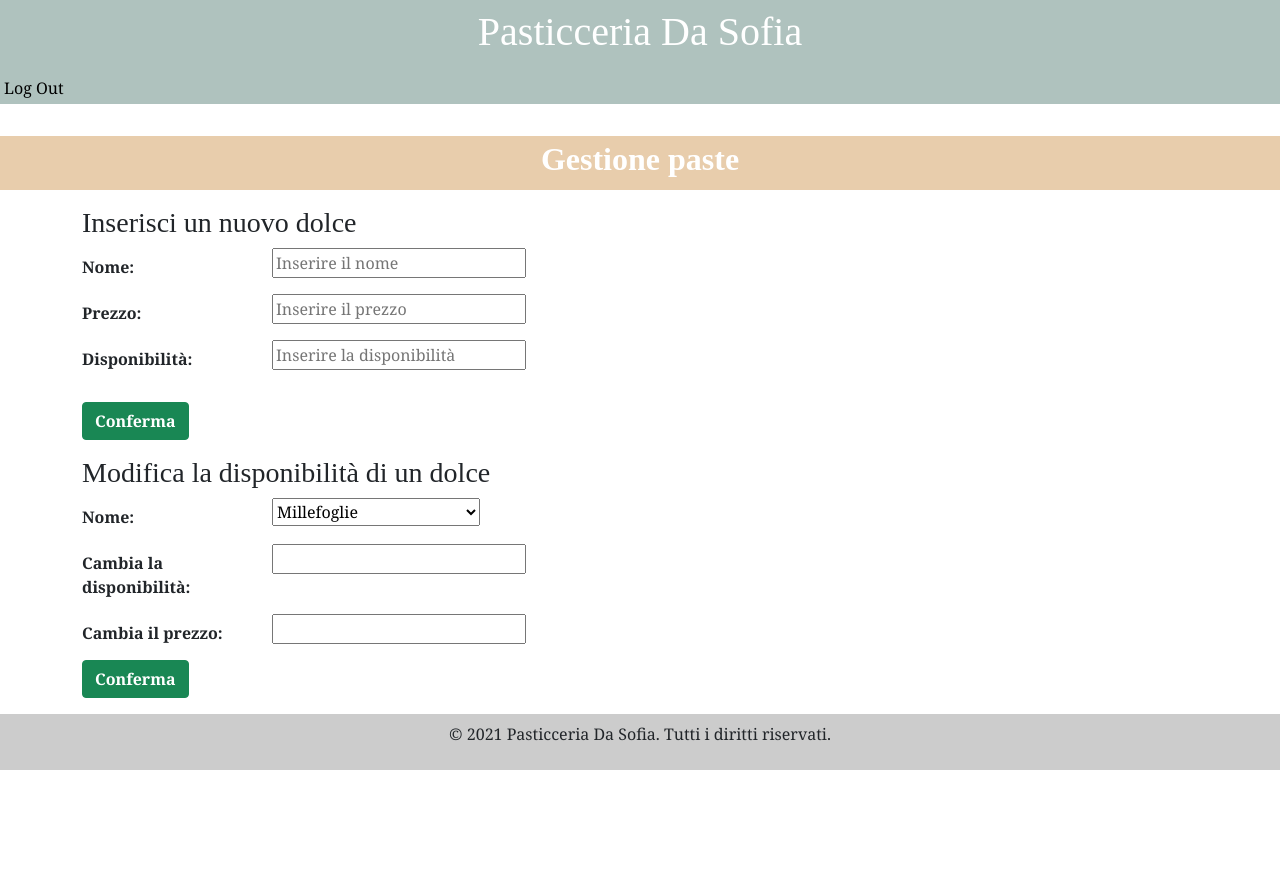
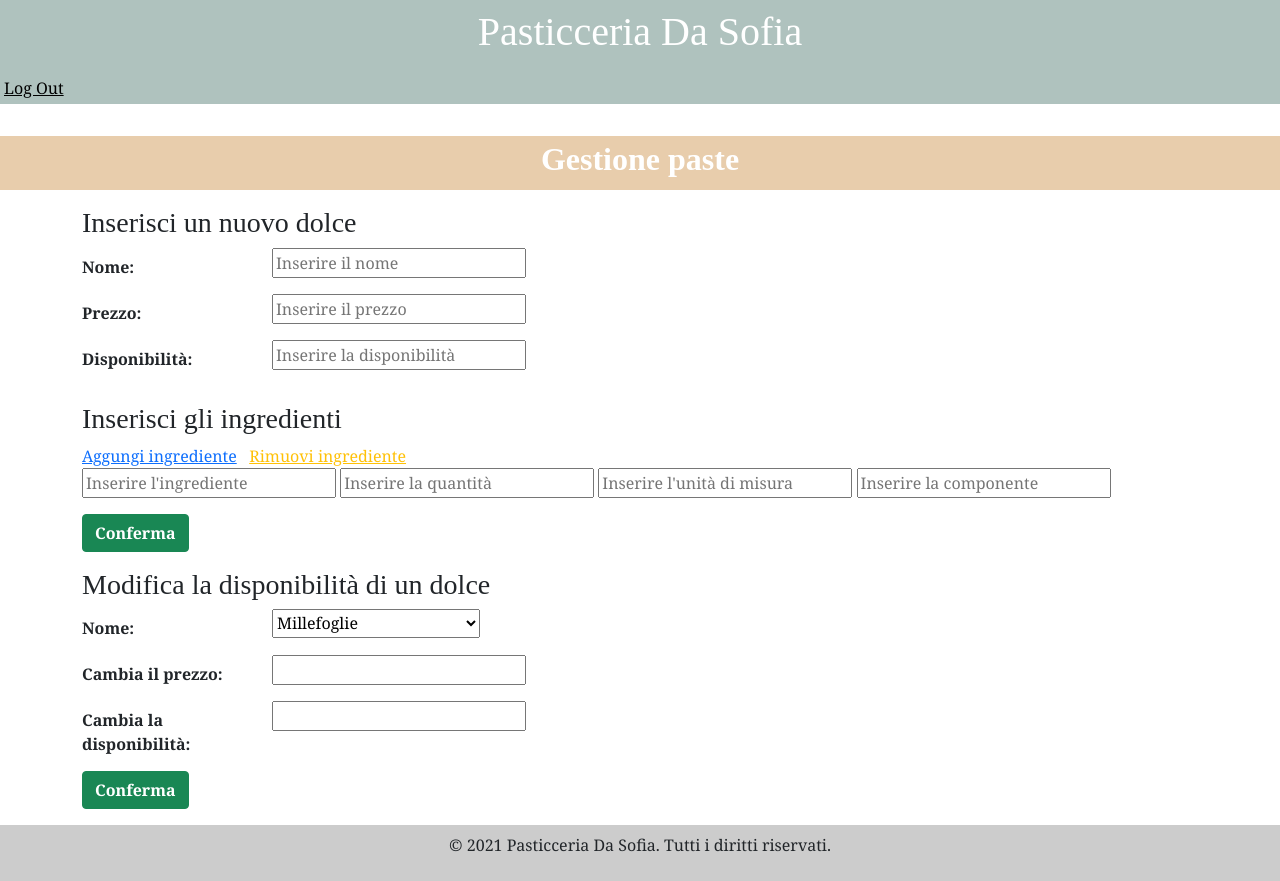
Before and after one commit to sofiacrudu/app_pasticceria, a Flask app: page /private in a window 1280 px wide. Before the commit the page ends 770 px from the top, so only its background shows below. Run offline with Flask 2, Linux system fonts and the light colour scheme; a user stored in the database is signed in; data comes from the database, SQL or seed files in the repository; some libraries are stand-ins or nearby versions; some web fonts are replaced.

Commit message:
bug fixes and improvement of some parts

```diff
--- a/app.py
+++ b/app.py
@@ -3,43 +3,46 @@ from flask_login import LoginManager, UserMixin, login_user, login_required, cur
 from createdb import *
 from datetime import *
 import pandas as pd
-import sqlalchemy
 from insertdb import insert_db
 import datetime
 from werkzeug.security import check_password_hash
 
-app=Flask(__name__)
-app.config['SQLALCHEMY_DATABASE_URI']='postgresql://sofia:cioccolato98@localhost:5432/mydb'
-app.secret_key='omega596'
+app = Flask(__name__)
+app.config['SQLALCHEMY_DATABASE_URI'] = 'postgresql://sofia:cioccolato98@localhost:5432/mydb'
+app.secret_key = 'omega596'
 get_method = False
 insert_db()
 login_manager = LoginManager()
 login_manager.init_app(app)
 
+
 class User(UserMixin):
     def __init__(self, id, email, password):
-        self.id=id
-        self.email=email
-        self.password=password
+        self.id = id
+        self.email = email
+        self.password = password
+
 
 @login_manager.user_loader
 def load_user(user_id):
-    conn=engine.connect()
-    rs=conn.execute(select([gestori]).where(gestori.c.id == user_id))
-    user=rs.fetchone()
+    conn = engine.connect()
+    rs = conn.execute(select([gestori]).where(gestori.c.id == user_id))
+    user = rs.fetchone()
     conn.close()
     if user is not None:
         return User(user.id, user.email, user.password)
     else:
         return
 
-#funzione che ritorna un'istanza della classe User a partire dall'indirizzo email
+
+# funzione che ritorna un'istanza della classe User a partire dall'indirizzo email
 def user_by_email(user_email):
-    conn=engine.connect()
-    rs=conn.execute(select([gestori]).where(gestori.c.email == user_email))
-    user=rs.fetchone()
+    conn = engine.connect()
+    rs = conn.execute(select([gestori]).where(gestori.c.email == user_email))
+    user = rs.fetchone()
     conn.close()
     return User(user.id, user.email, user.password)
+
 
 @app.route('/', methods=['GET'])
 def home():
@@ -50,7 +53,7 @@ def home():
     ing = ingredienti.alias()
     ric = ricette.alias()
     s1 = select([d.c.id_d, d.c.prezzo, g.c.numero, g.c.data]). \
-        where(d.c.id_d == g.c.cod_dolce).\
+        where(d.c.id_d == g.c.cod_dolce). \
         order_by(d.c.id_d)
     rs1 = conn.execute(s1)
     rec = rs1.fetchall()
@@ -65,7 +68,6 @@ def home():
             id_d = int(rec[i]['id_d'])
             prezzo = float(rec[i]['prezzo'])
             numero = int(rec[i]['numero'])
-
             if (data_odierna - data).days == 1:
                 prezzo -= (prezzo * 20) / 100
             elif (data_odierna - data).days == 2:
@@ -80,7 +82,7 @@ def home():
                 where(gestione.c.cod_dolce == id_d)
             conn.execute(u2)
             get_method = True
-    s = select([d.c.nome, d.c.prezzo, g.c.numero]).\
+    s = select([d.c.nome, d.c.prezzo, g.c.numero]). \
         where(d.c.id_d == g.c.cod_dolce). \
         order_by(d.c.id_d)
     rs = conn.execute(s)
@@ -96,70 +98,55 @@ def home():
         data = [row[0], row[1], row[2]]
         final.append(data)
     lista_dolci_ing = []
-    d0 = []
-    d1 = []
-    d2 = []
-    d3 = []
-    d4 = []
+    d0, d1, d2, d3, d4 = ([] for i in range(5))
     for row in r1:
-        if row[0] is not None:
-            d0.append(row[0])
-        else:
-            d0.append("")
-        if row[1] is not None:
-            d1.append(row[1])
-        else:
-            d1.append("")
-        if row[2] is not None:
-            d2.append(row[2])
-        else:
-            d2.append("")
-        if row[3] is not None:
-            d3.append(row[3])
-        else:
-            d3.append("")
-        if row[4] is not None:
-            d4.append(row[4])
-        else:
-            d4.append("")
-    data = { 'id': d0, 'ingrediente': d1, 'quantita': d2, 'unita': d3, 'componente': d4}
+        d0.append(row[0]) if row[0] is not None else d0.append("")
+        d1.append(row[1]) if row[1] is not None else d1.append("")
+        d2.append(row[2]) if row[2] is not None else d2.append("")
+        d3.append(row[3]) if row[3] is not None else d3.append("")
+        d4.append(row[4]) if row[4] is not None else d4.append("")
+    data = {'id': d0, 'ingrediente': d1, 'quantita': d2, 'unita': d3, 'componente': d4}
     df = pd.DataFrame(data)
     grouped = df.groupby(df.id)
-    for k in range(1, n+1):
+    for k in range(1, n + 1):
         group = grouped.get_group(k).reset_index()
         lista_ing = []
         for index, row in group.iterrows():
             lista_ing.append([row['ingrediente'], row['quantita'], row['unita'], "(" + row['componente'] + ")"])
         lista_dolci_ing.append(lista_ing)
     return render_template('home.html', rec=final, lista_dolci=lista_dolci_ing, npaste=n)
+
+
 @app.route('/accedi', methods=['GET'])
 def accedi():
     if current_user.is_authenticated:
         return redirect(url_for('private'))
     return render_template('accedi.html')
 
+
 def verify_password(hashpwd, pwd):
     return check_password_hash(hashpwd, pwd)
+
 
 @app.route('/login', methods=['GET', 'POST'])
 def login():
     if request.method == 'POST':
-        conn=engine.connect()
-        u_email=request.form['email']
-        u_pwd=request.form['pass']
-        s1=select([gestori.c.email]).where(gestori.c.email == u_email)
-        s2=select([gestori.c.password]).where(gestori.c.email == u_email)
-        r_s1=conn.execute(s1)
-        r_s2=conn.execute(s2)
-        real_email=r_s1.fetchone()
-        real_pwd=r_s2.fetchone()
+        conn = engine.connect()
+        u_email = request.form['email']
+        u_pwd = request.form['pass']
+        s1 = select([gestori.c.email]).where(gestori.c.email == u_email)
+        s2 = select([gestori.c.password]).where(gestori.c.email == u_email)
+        r_s1 = conn.execute(s1)
+        r_s2 = conn.execute(s2)
+        real_email = r_s1.fetchone()
+        real_pwd = r_s2.fetchone()
         conn.close()
-        #controllo se l'email e/o la password presentate sono corrette
+        # controllo se l'email e/o la password presentate sono corrette
         if (real_email is None or real_pwd is None):
             return render_template('accedi.html', err_cred='Credenziali invalide.')
         elif check_password_hash(real_pwd['password'], u_pwd):
-            user=user_by_email(request.form['email'])
-            #conserva le informazioni dell'utente nella sessione utilizzando Flask-Login
+            user = user_by_email(request.form['email'])
+            # conserva le informazioni dell'utente nella sessione utilizzando Flask-Login
             login_user(user)
             return redirect(url_for('private'))
         else:
@@ -167,22 +154,29 @@ def login():
     else:
         return redirect(url_for('accedi'))
 
+
 @app.route('/private', methods=['GET'])
-@login_required #richiede autenticazione
+@login_required  # richiede autenticazione
 def private():
-    conn=engine.connect()
+    conn = engine.connect()
     s = select([dolci.c.nome])
     rs = conn.execute(s)
     r = rs.fetchall()
     conn.close()
     return render_template('backoffice.html', dolci=r)
 
+
 @app.route('/logout', methods=['GET'])
-@login_required #richiede autenticazione
+@login_required  # richiede autenticazione
 def logout():
-    #rimuove le informazioni sull'utente dalla sessione utilizzando Flask-login
+    # rimuove le informazioni sull'utente dalla sessione utilizzando Flask-login
     logout_user()
     return redirect(url_for('accedi'))
+
+def remove_spaces(str_list):
+    for i, str in enumerate(str_list):
+        str_list[i] = " ".join(str.split())
+    return str_list
 
 @app.route('/inserisci_dolce', methods=['GET', 'POST'])
 def inserisci_dolce():
@@ -192,35 +186,62 @@ def inserisci_dolce():
         dolce = request.form['dolce']
         prezzo = request.form['prezzo']
         numero = request.form['numero']
+        ingrediente = remove_spaces(request.form.getlist('ingrediente'))
+        quantita = remove_spaces(request.form.getlist('quantita'))
+        misura = remove_spaces(request.form.getlist('misura'))
+        remove_spaces(request.form.getlist('componente'))
+        componente = remove_spaces(request.form.getlist('componente'))
         data = datetime.date.today()
         s = select([func.max(dolci.c.id_d).label('cod_dolce')])
         rs = conn.execute(s)
         r = rs.fetchone()
+        s1 = select([ingredienti.c.nome, func.max(ingredienti.c.id_i).label('cod_ingrediente')]). \
+            group_by(ingredienti.c.nome)
+        rs1 = conn.execute(s1)
+        r1 = rs1.fetchall()
+        list_ing = [row['nome'] for row in r1]
         cod_dolce = int(r['cod_dolce']) + 1
+        cod_ingredeinte = int(r1[0]['cod_ingrediente'])
         i1 = dolci.insert().values(id_d=cod_dolce, nome=dolce, prezzo=prezzo)
         i2 = gestione.insert().values(numero=numero, data=data, cod_dolce=cod_dolce, cod_gestore=u_id)
         conn.execute(i1)
         conn.execute(i2)
+        for j in range(len(ingrediente)):
+            if ingrediente[j] not in list_ing and ingrediente[j] and ingrediente[j].strip():
+                cod_ingredeinte = cod_ingredeinte + 1
+                i3 = ingredienti.insert().values(id_i=cod_ingredeinte, nome=ingrediente[j])
+                conn.execute(i3)
+        for k in range(len(ingrediente)):
+            if not ingrediente[k] or not ingrediente[k].strip():
+                continue
+            res = conn.execute(select([ingredienti.c.id_i]).where(ingredienti.c.nome == ingrediente[k])).fetchone()
+            q = None if not quantita[k] or not quantita[k].strip() else quantita[k]
+            m = None if not misura[k] or not misura[k].strip() else misura[k]
+            c = None if not componente[k] or not componente[k].strip() else componente[k]
+            i4 = ricette.insert().values(dolce=cod_dolce, ingrediente=int(res['id_i']),
+                                         quantita=q, unita_di_misura=m, componente=c)
+            conn.execute(i4)
         conn.close()
         flash("Operazione andata a buon fine!")
         return redirect(url_for('private'))
     else:
         return redirect(url_for('/'))
 
+
 @app.route('/modifica_dolce', methods=['GET', 'POST'])
 def modifica_dolce():
     u_id = int(current_user.get_id())
     if (u_id == 1 or u_id == 2) and request.method == 'POST':
-        conn=engine.connect()
+        conn = engine.connect()
         nome = request.form.get('nome')
         prezzo = request.form['prezzo']
         numero = request.form['numero']
         data = datetime.date.today()
-        if prezzo != "":
-            u = dolci.update().values(prezzo=prezzo).\
+        if prezzo and prezzo.strip():
+            u = dolci.update().values(prezzo=prezzo). \
                 where(dolci.c.nome == nome)
             conn.execute(u)
-        if numero != "":
+        if numero and numero.strip():
             u = gestione.update().values(numero=numero, data=data, cod_gestore=u_id). \
                 where(and_(dolci.c.nome == nome),
                       dolci.c.id_d == gestione.c.cod_dolce)
--- /dev/null
+++ b/static/backoffice.js
@@ -0,0 +1,9 @@
+$(document).ready(function() {
+		$("#add-field").on("click", function() {
+			$("#more").append("<div class='form-group mb-3'><input name='ingrediente' type='text' >&nbsp;<input name='quantita' type='text' >&nbsp;<input  name='misura' type='text' >&nbsp;<input  name='componente' type='text' ></div>");
+		});
+		$("#remove-field").on("click", function() {
+			$("#more").children().last().remove();
+		});
+
+});
--- a/templates/accedi.html
+++ b/templates/accedi.html
@@ -30,7 +30,7 @@
     <form action="/login" method="POST">
     <div class="mb-2 mt-3 w-25">
       <label class="a" for="email">Email:</label>
-      <input type="email" placeholder="Inserisci email" class="form-control" id="email" name="email" required>
+      <input type="email" placeholder="Inserisci email" class="form-control" id="email"  name="email" required>
     </div>
     <div class="mb-2 w-25">
       <label for="pass">Password:</label>
@@ -40,5 +40,4 @@
   </form>
 </div>
 
-
 {% endblock %}
--- a/templates/backoffice.html
+++ b/templates/backoffice.html
@@ -15,7 +15,7 @@
 </div>
 {% endfor %}
 <div class="container mt-3">
-    <form action="/inserisci_dolce" method="POST">
+    <form id="ins_dolce" action="/inserisci_dolce" method="POST" >
         <h3>Inserisci un nuovo dolce</h3>
         <div class="row mb-2">
             <label for="dolce" class="col-sm-2 col-form-label"><b>Nome:</b></label>
@@ -35,9 +35,21 @@
                 <input type="text" placeholder="Inserire la disponibilità" id="numero" name="numero" required><br><br>
             </div>
         </div>
+        <h3>Inserisci gli ingredienti</h3>
+        <div class="form-group">
+            <a id="add-field" class="link-primary" href="#">Aggungi ingrediente</a>&nbsp;&nbsp;
+            <a id="remove-field" class="link-warning" href="#">Rimuovi ingrediente</a>
+        </div>
+        <div class="form-group mb-3">
+            <input  name="ingrediente" placeholder="Inserire l'ingrediente" type="text" >
+            <input  name="quantita" placeholder="Inserire la quantità" type="text" >
+            <input  name="misura" placeholder="Inserire l'unità di misura" type="text" >
+            <input  name="componente" placeholder="Inserire la componente" type="text" >
+        </div>
+        <div id="more"></div>
+        <input type="submit" class="btn btn-success" name="ins" style="font-weight: bold;" value="Conferma" id="ins"/>
+    </form>
 
-        <button type="submit" class="btn btn-success" name="ins" value="ins" id="ins"><strong>Conferma</strong></button>
-    </form>
 </div>
 <div class="container mt-3">
     <form action="/modifica_dolce" method="POST">
@@ -53,19 +65,21 @@
             </div>
         </div>
         <div class="row mb-2">
-            <label for="numero" class="col-sm-2 col-form-label"><b>Cambia la disponibilità: </b></label>
+            <label for="prezzo2" class="col-sm-2 col-form-label"><b>Cambia il prezzo:</b></label>
             <div class="col-sm-3">
-                <input value="" type="number" name="numero" min="0" >
+                <input value="" type="text" name="prezzo" id="prezzo2" min="0" >
             </div>
         </div>
         <div class="row mb-2">
-            <label for="prezzo" class="col-sm-2 col-form-label"><b>Cambia il prezzo:</b></label>
+            <label for="numero2" class="col-sm-2 col-form-label"><b>Cambia la disponibilità: </b></label>
             <div class="col-sm-3">
-                <input value="" type="number" name="prezzo" min="0" >
+                <input value="" type="text" name="numero" id="numero2" min="0" >
             </div>
         </div>
         <button type="submit" class="btn btn-success" name="mod" value="mod" id="mod"><strong>Conferma</strong></button>
     </form>
 </div>
 
+<script src="{{ url_for('static', filename='backoffice.js') }}"></script>
+
 {% endblock %}
--- a/templates/base.html
+++ b/templates/base.html
@@ -3,11 +3,16 @@
     {% block head %}
     <title>{% block title %}{% endblock %} - Pasticceria Da Sofia </title>
     {% endblock %}
+    <script src="https://cdn.jsdelivr.net/npm/bootstrap@5.1.2/dist/js/bootstrap.bundle.min.js"></script>
+    <script src="jquery-3.5.1.min.js"></script>
+    <script src="https://cdnjs.cloudflare.com/ajax/libs/jquery/3.2.1/jquery.min.js"></script>
+    <script src="https://ajax.googleapis.com/ajax/libs/jquery/3.5.1/jquery.min.js"></script>
+    <link href="https://cdn.jsdelivr.net/npm/bootstrap@5.0.2/dist/css/bootstrap.min.css" rel="stylesheet" integrity="sha384-EVSTQN3/azprG1Anm3QDgpJLIm9Nao0Yz1ztcQTwFspd3yD65VohhpuuCOmLASjC" crossorigin="anonymous">
+    <script src="https://cdn.jsdelivr.net/npm/bootstrap@5.0.2/dist/js/bootstrap.bundle.min.js" integrity="sha384-MrcW6ZMFYlzcLA8Nl+NtUVF0sA7MsXsP1UyJoMp4YLEuNSfAP+JcXn/tWtIaxVXM" crossorigin="anonymous"></script>
 </head>
 <meta charset="utf-8">
 <meta name="viewport" content="width=device-width, initial-scale=1">
 <link href="https://cdn.jsdelivr.net/npm/bootstrap@5.1.2/dist/css/bootstrap.min.css" rel="stylesheet">
-<script src="https://cdn.jsdelivr.net/npm/bootstrap@5.1.2/dist/js/bootstrap.bundle.min.js"></script>
 
 <style>
 @import url(https://fonts.googleapis.com/css?family=Zen Antique Soft);
@@ -24,19 +29,15 @@ h1, h2, h3, h4, h5{
   font-family: 'Zen Antique Soft';
 }
 
-a:link, a:visited {
-  text-decoration: none;
-  color: black;
-}
 </style>
 <div class="container-fluid p-2 text-white text-center" style="background-color: #AFC2BE;">
     <h1>Pasticceria Da Sofia</h1>
 </div>
 <div class="container-fluid p-1" style="background-color: #AFC2BE;">
     {% if current_user.is_authenticated %}
-    <a href="/logout">Log Out</a>
+    <a style="color: black;" href="/logout">Log Out</a>
     {% else %}
-    <a href="/accedi">Accedi</a>
+    <a style="color: black;" href="/accedi">Accedi</a>
     {% endif %}
 </div>
 <div class="container-fluid p-3 text-white text-center" style="background-color: #fff;">
```
Also changed, not shown: templates/home.html (+5 -7 lines), images/backoffice.png, images/home1.png, images/home2.png, images/login.png.
